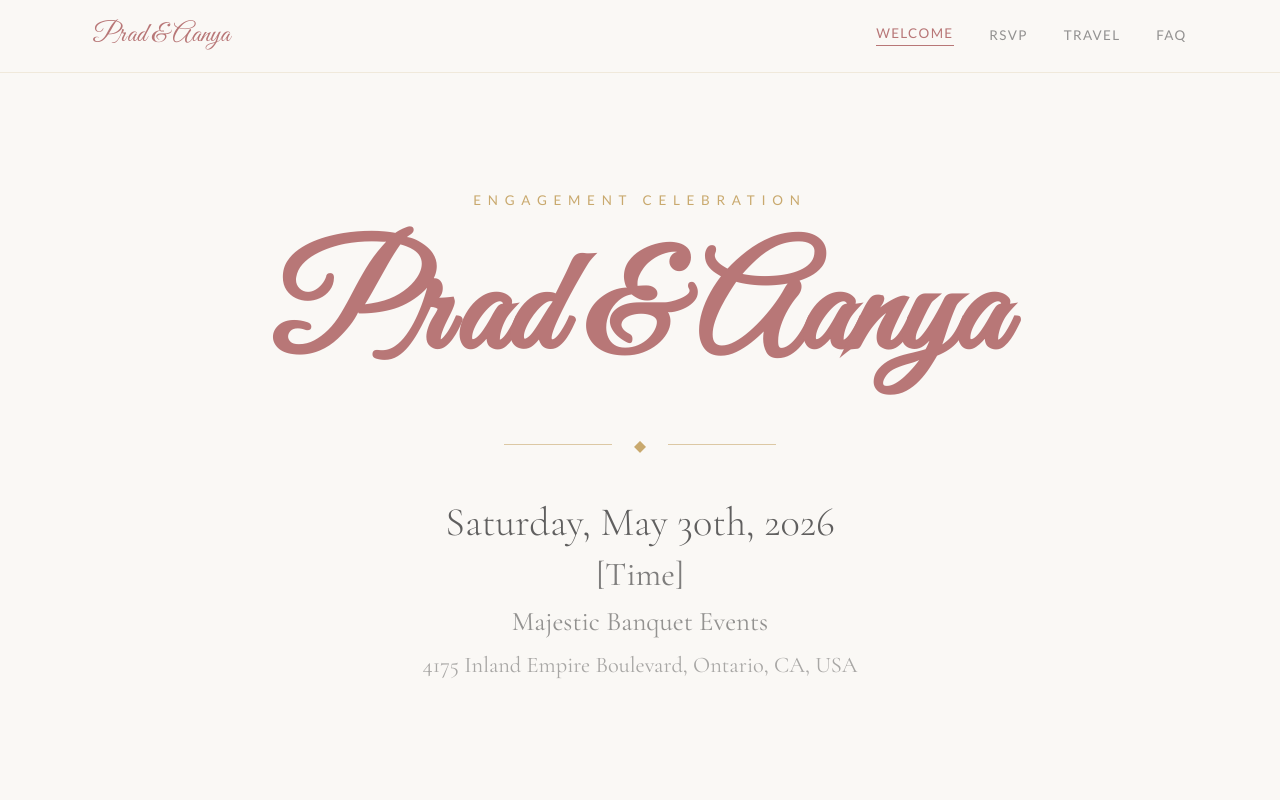
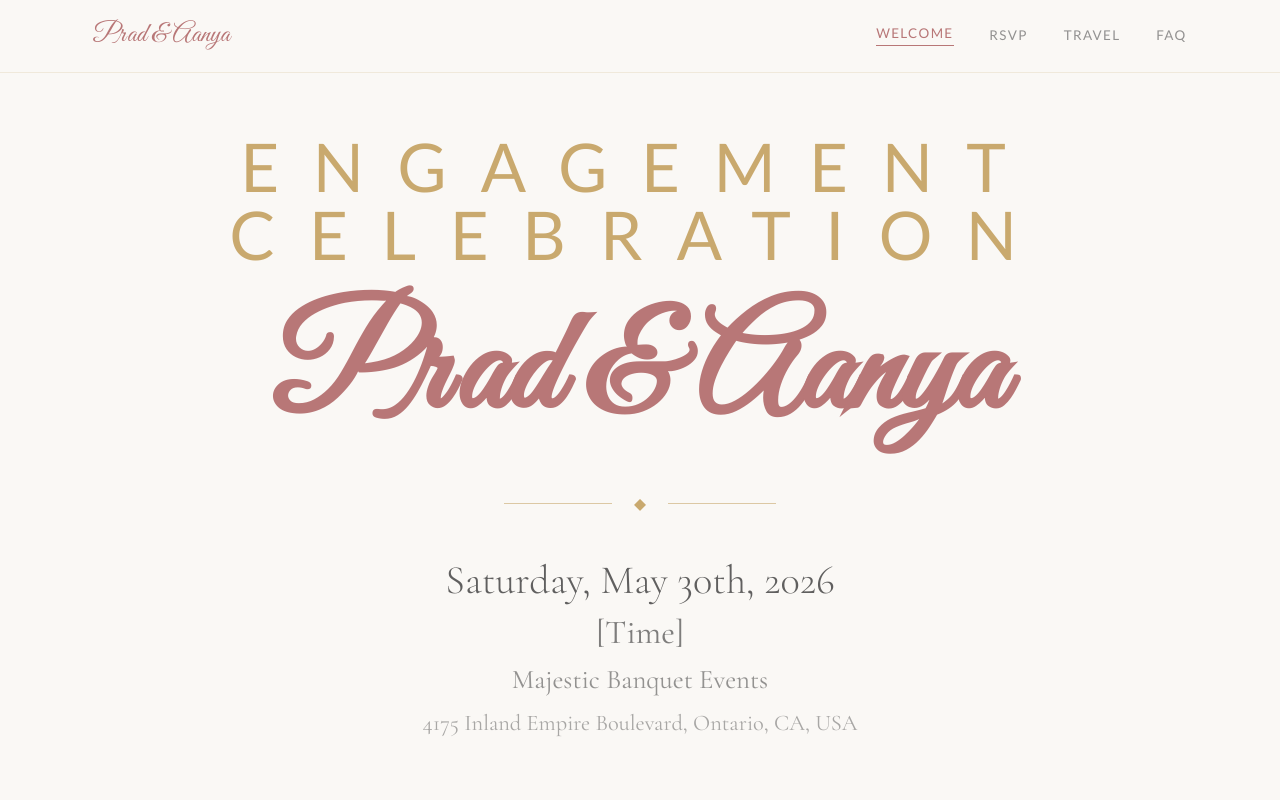
Before and after one commit to pbswimmer3/Engagement_Website, a Next.js app: page / in a window 1280 px wide. Shown: the top 800 px of the page. Built offline with nearby package versions, Linux system fonts and the light colour scheme.

Commit message:
changedx font size

```diff
--- a/app/page.tsx
+++ b/app/page.tsx
@@ -14,7 +14,7 @@ export default function HomePage() {
     <>
       {/* Hero */}
       <section className="min-h-screen flex flex-col items-center justify-center text-center px-6 pt-16">
-        <p className="font-sans text-xs uppercase tracking-[0.5em] text-gold mb-8">
+        <p className="font-sans text-6xl uppercase tracking-[0.5em] text-gold mb-8">
           Engagement Celebration
         </p>
 
```
